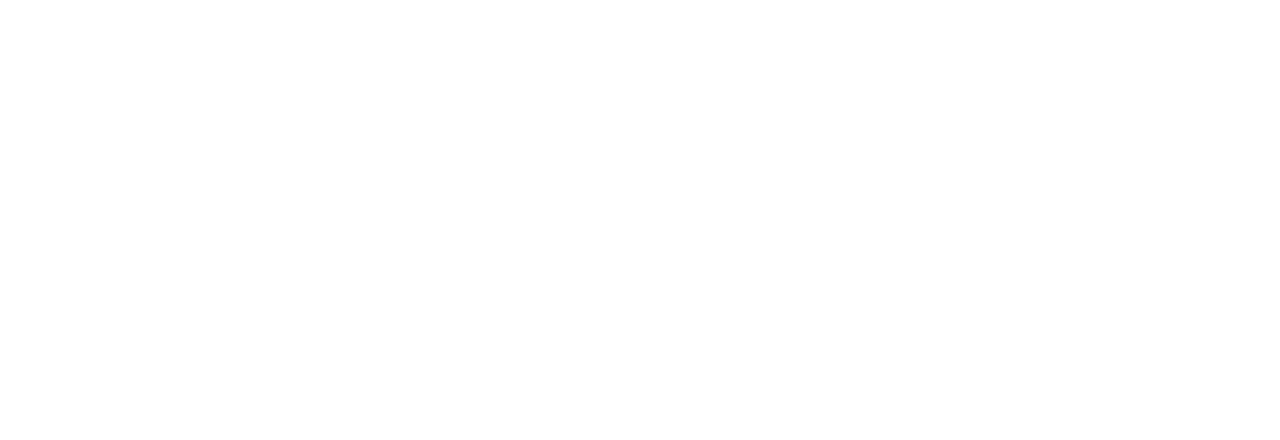
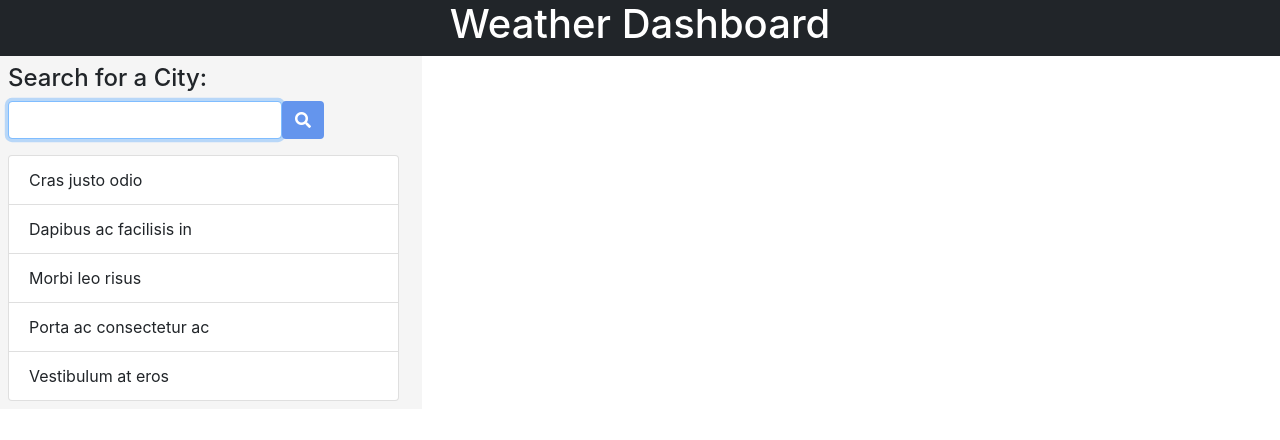
Before and after one commit to MichaelDevelopsCode/weather-dashboard, a plain HTML site: page index.html in a window 1280 px wide. Drawn offline with nearby package versions, Linux system fonts and the light colour scheme.

Commit message:
added styles to left column, included bootstrap & fa icons link

```diff
--- a/assets/css/style.css
+++ b/assets/css/style.css
@@ -0,0 +1,13 @@
+header {
+    background-color: #212529;
+    color: white;
+}
+
+.search-col {
+    background-color: whitesmoke;
+}
+
+#user-form .btn {
+    background-color: cornflowerblue;
+    color: white;
+}
--- a/index.html
+++ b/index.html
@@ -3,17 +3,39 @@
 <head>
     <meta charset="UTF-8">
     <meta name="viewport" content="width=device-width, initial-scale=1.0">
+    <link rel='stylesheet' href='https://cdnjs.cloudflare.com/ajax/libs/twitter-bootstrap/4.5.3/css/bootstrap.min.css'/>
+    <link rel='stylesheet' href='https://cdnjs.cloudflare.com/ajax/libs/font-awesome/5.15.1/css/all.min.css'/>
     <link rel="stylesheet" href="./assets/css/style.css">
-    <link rel='stylesheet' href='https://cdnjs.cloudflare.com/ajax/libs/twitter-bootstrap/4.5.3/css/bootstrap.min.css'/>
     <title>Weather Dashboard</title>
 </head>
 <body>
-    <header>
-
+    <header class="row justify-content-center">
+        <h1>Weather Dashboard</h1>
     </header>
 
-    <main>
+    <main class="row">
+        <div class="search-col col-4">
+            <div class="p-2">
+                <h4 class="">Search for a City:</h4>
+                <form id="user-form" class="form-inline">
+                  <input name="city" id="city" type="text" autofocus="true" class="form-control" />
+                  <button type="submit" class="btn"><li class="fas fa-search"></li></button>
+                </form>
+            </div>
+            <div class="p-2">
+                <ul class="list-group">
+                    <li class="list-group-item">Cras justo odio</li>
+                    <li class="list-group-item">Dapibus ac facilisis in</li>
+                    <li class="list-group-item">Morbi leo risus</li>
+                    <li class="list-group-item">Porta ac consectetur ac</li>
+                    <li class="list-group-item">Vestibulum at eros</li>
+                </ul>
+            </div>
+        </div>
 
+        <div class="col-8">
+
+        </div>
     </main>
 
     <script src="./assets/js/script.js"></script>
```
